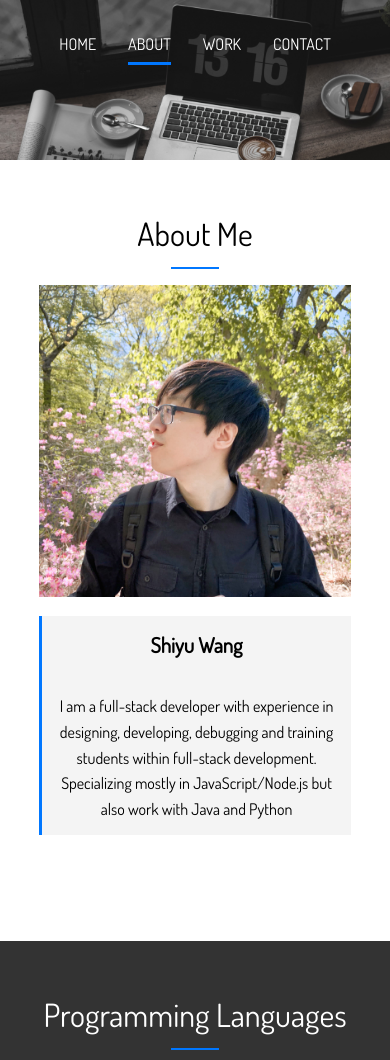
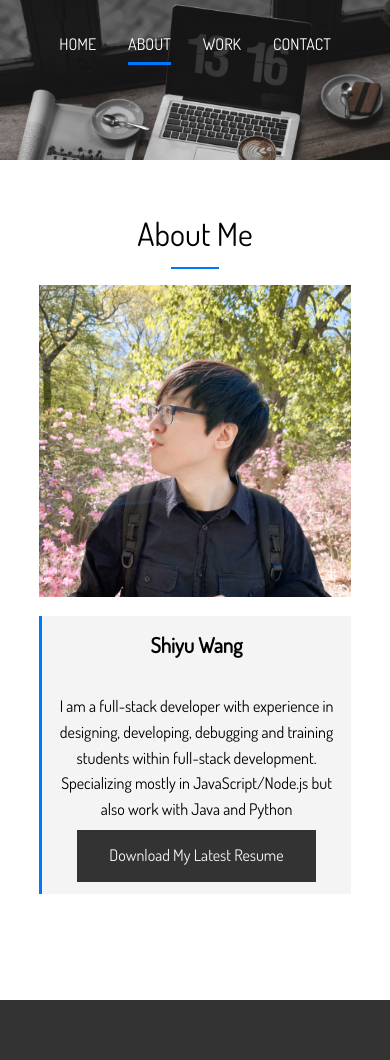
Before and after one commit to shiyu3169/shiyu-w, a React (Create React App) app: page /about in a window 390 px wide. Shown: the top 1060 px of the page. Built offline with nearby package versions, Linux system fonts and the light colour scheme.

Commit message:
1.resume download 2.social media width

```diff
--- a/src/component/about/Intro.js
+++ b/src/component/about/Intro.js
@@ -1,23 +1,29 @@
-import React from 'react';
-import about from '../../img/about.jpg';
+import React from "react";
+import about from "../../img/about.jpg";
+import resume from "../../files/Wang-Shiyu-Resume.pdf";
 
 const Intro = () => {
   return (
-    <section id='about-a' className='text-center py-3'>
-      <div className='container'>
-        <h2 className='section-title'>About Me</h2>
-        <div className='bottom-line' />
+    <section id="about-a" className="text-center py-3">
+      <div className="container">
+        <h2 className="section-title">About Me</h2>
+        <div className="bottom-line" />
 
-        <div className='about-info'>
-          <img src={about} alt='Qiuting' className='bio-image' />
-          <div className='bio bg-light'>
-            <h5 className='lead'>Shiyu Wang</h5>
+        <div className="about-info">
+          <img src={about} alt="Qiuting" className="bio-image" />
+          <div className="bio bg-light">
+            <h5 className="lead">Shiyu Wang</h5>
             <p>
               I am a full-stack developer with experience in designing,
               developing, debugging and training students within full-stack
               development. Specializing mostly in JavaScript/Node.js but also
               work with Java and Python
             </p>
+            <div className="resume-button">
+              <a href={resume} download className="btn-dark">
+                Download My Latest Resume
+              </a>
+            </div>
           </div>
         </div>
       </div>
--- a/src/css/App.css
+++ b/src/css/App.css
@@ -345,6 +345,10 @@ img {
   grid-gap: 1.2rem;
 }
 
+#about-a .about-info .resume-button {
+  padding-top: 3rem;
+}
+
 #about-a .bio-image {
   -ms-grid-row: 1;
   -ms-grid-column: 1;
@@ -479,7 +483,7 @@ img {
 }
 
 #main-footer .accordion .tab:hover {
-  width: 450px;
+  width: 540px;
 }
 
 #main-footer .accordion .tab:hover .social span:after {
@@ -490,7 +494,7 @@ img {
   text-align: left;
   color: #333;
   background: #fff;
-  width: 360px;
+  width: 450px;
   height: 200px;
   margin-left: 80px;
   position: relative;
@@ -589,6 +593,9 @@ img {
   #header-home .header-content .header-button {
     padding-top: 70%;
     text-align: center;
+  }
+  #about-a .about-info .resume-button {
+    padding-top: 0.5rem;
   }
 }
 
--- a/src/css/App.scss
+++ b/src/css/App.scss
@@ -110,6 +110,10 @@ img {
         "bioimage bio bio"
         "aw1 aw2 aw3";
       grid-gap: 1.2rem;
+
+      .resume-button {
+        padding-top: 3rem;
+      }
     }
 
     // Grid Area
@@ -235,7 +239,7 @@ img {
       transition: width 0.5s ease-in-out 0.1s;
 
       &:hover {
-        width: 450px;
+        width: 540px;
         .social {
           span {
             &:before {
@@ -251,7 +255,7 @@ img {
         text-align: left;
         color: $dark-color;
         background: #fff;
-        width: 360px;
+        width: 450px;
         height: 200px;
         margin-left: 80px;
         position: relative;
--- a/src/css/_media.scss
+++ b/src/css/_media.scss
@@ -23,6 +23,15 @@
         .header-button {
           padding-top: 70%;
           text-align: center;
+        }
+      }
+    }
+  }
+  #about {
+    &-a {
+      .about-info {
+        .resume-button {
+          padding-top: 0.5rem;
         }
       }
     }
```
Also changed, not shown: 1 other file (tests, documents, lock files or other folders).
